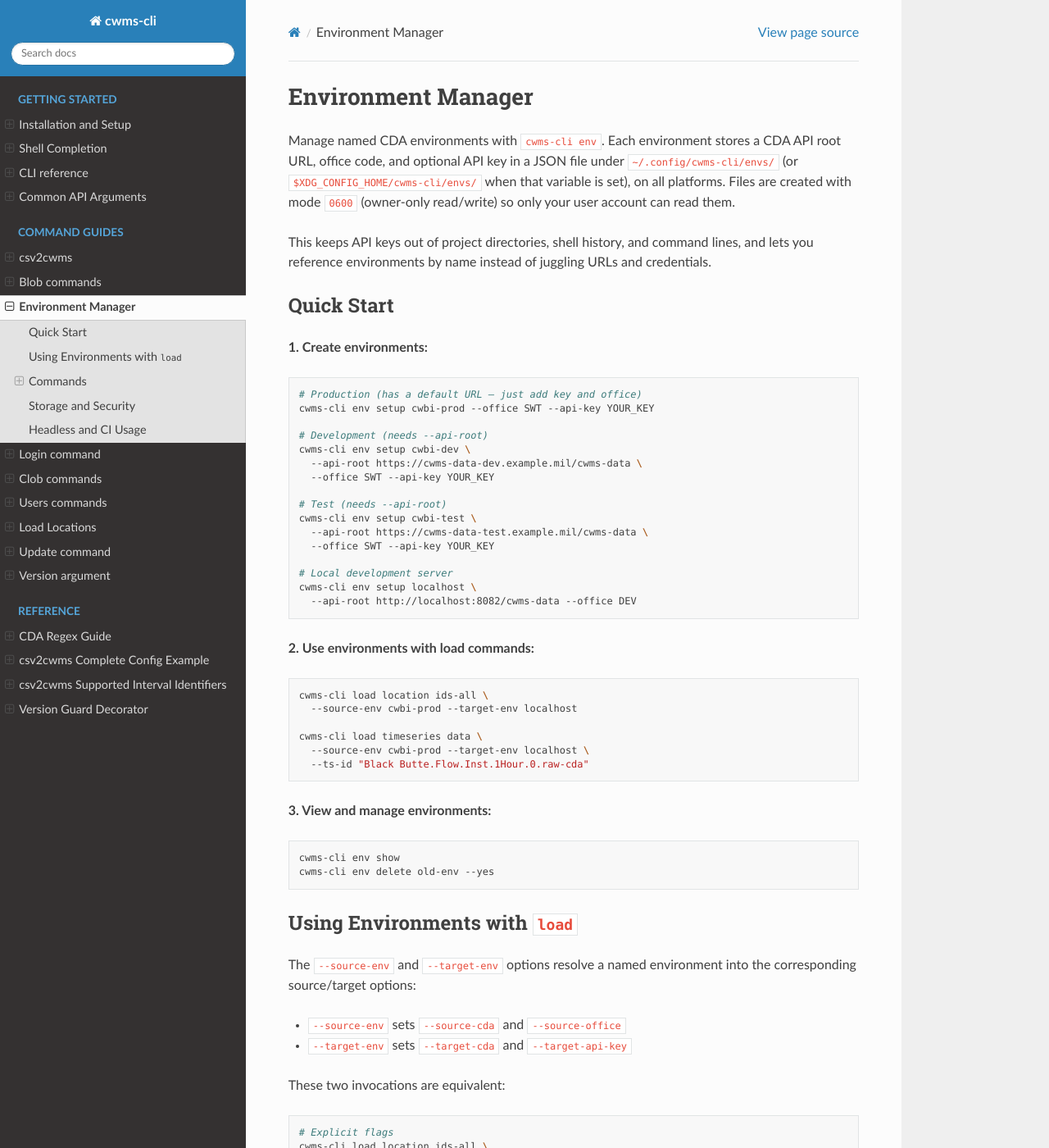
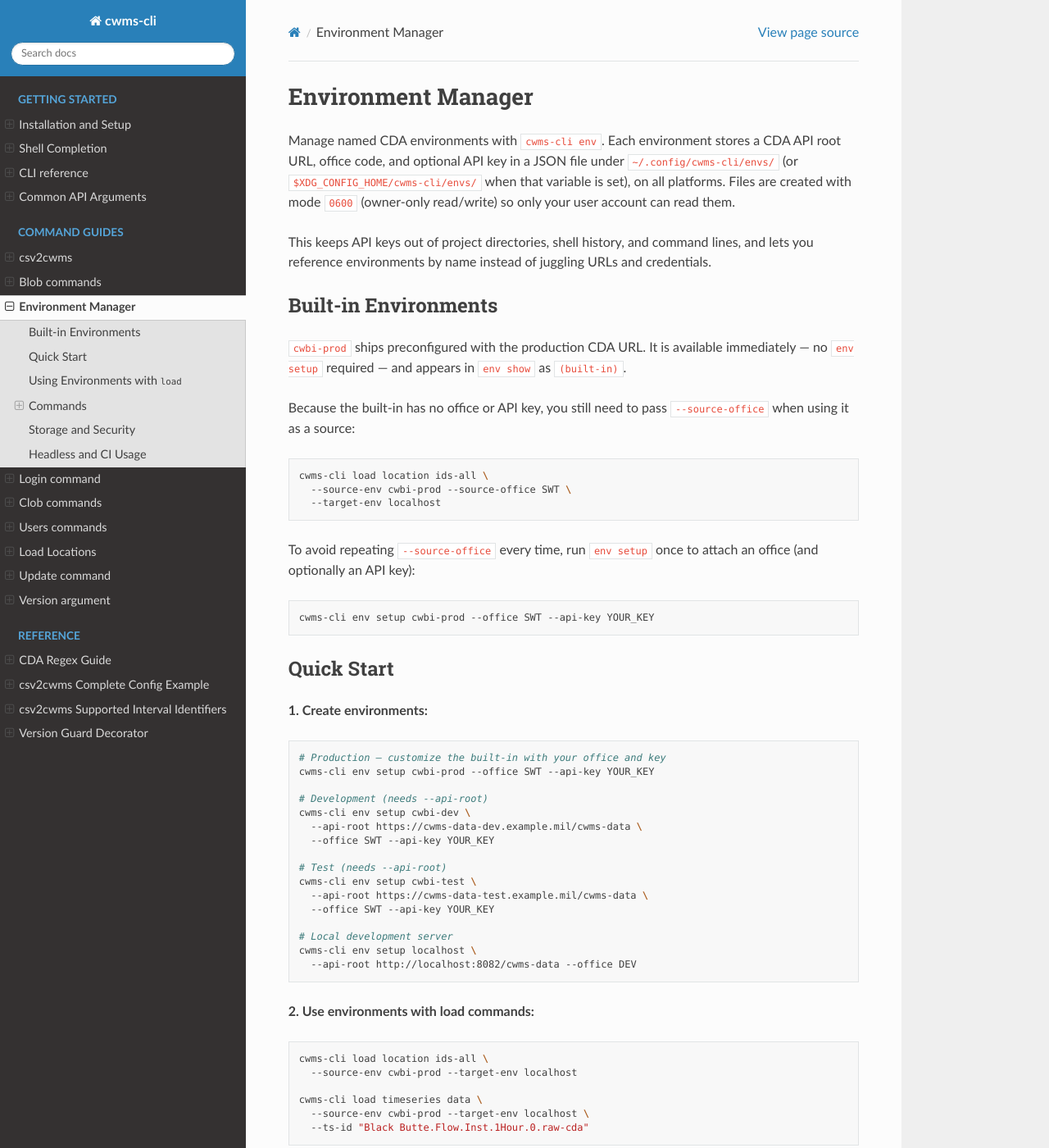
Before and after one commit to HydrologicEngineeringCenter/cwms-cli, a Sphinx documentation site: the page built from docs/cli/env.rst, in a window 1280 px wide and 1400 px high. Shown: the whole window at 82% size. Built offline with Sphinx 7.4.7 and the Read the Docs theme 3.1.0, drawn with Linux system fonts in a browser that asks for light colours; some of the changed text lies outside the part shown.

Commit message:
add prod as default

```diff
--- a/docs/cli/env.rst
+++ b/docs/cli/env.rst
@@ -12,6 +12,30 @@ lines, and lets you reference environments by name instead of juggling
 URLs and credentials.
 
 
+Built-in Environments
+---------------------
+
+``cwbi-prod`` ships preconfigured with the production CDA URL. It is
+available immediately — no ``env setup`` required — and appears in
+``env show`` as ``(built-in)``.
+
+Because the built-in has no office or API key, you still need to pass
+``--source-office`` when using it as a source:
+
+.. code-block:: bash
+
+   cwms-cli load location ids-all \
+     --source-env cwbi-prod --source-office SWT \
+     --target-env localhost
+
+To avoid repeating ``--source-office`` every time, run ``env setup`` once
+to attach an office (and optionally an API key):
+
+.. code-block:: bash
+
+   cwms-cli env setup cwbi-prod --office SWT --api-key YOUR_KEY
+
+
 Quick Start
 -----------
 
@@ -19,7 +43,7 @@ Quick Start
 
 .. code-block:: bash
 
-   # Production (has a default URL — just add key and office)
+   # Production — customize the built-in with your office and key
    cwms-cli env setup cwbi-prod --office SWT --api-key YOUR_KEY
 
    # Development (needs --api-root)
@@ -108,8 +132,10 @@ Create or update an environment configuration.
    # Update just the office
    cwms-cli env setup myenv --office LRD
 
-For ``cwbi-prod``, the ``--api-root`` defaults to the production URL.
-All other environment names require ``--api-root``.
+``cwbi-prod`` is built-in and already has the production URL. Running
+``env setup cwbi-prod`` creates a user file that overrides the built-in,
+letting you attach an office and API key. All other environment names
+require ``--api-root``.
 
 
 cwms-cli env show
@@ -137,6 +163,9 @@ The API key is always redacted — only ``has API key`` or ``no API key`` is sho
        API Root: https://cwms-data-dev.example.mil/cwms-data
        Office:   SWT
        Status:   no API key
+
+On a fresh install (before any ``env setup``), ``cwbi-prod`` appears with
+``(built-in)`` and shows ``Office: not set``.
 
 The ``*`` marks the currently active environment (from the ``ENVIRONMENT``
 variable).
```
Also changed, not shown: 3 other files.
